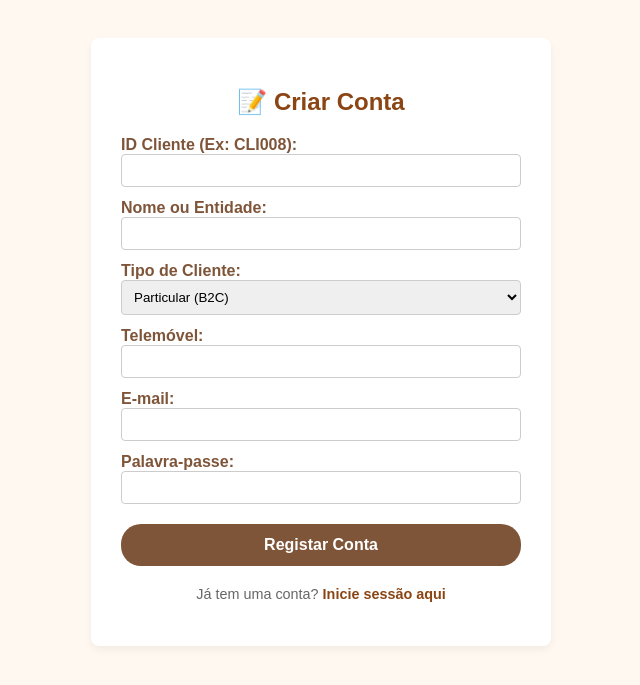
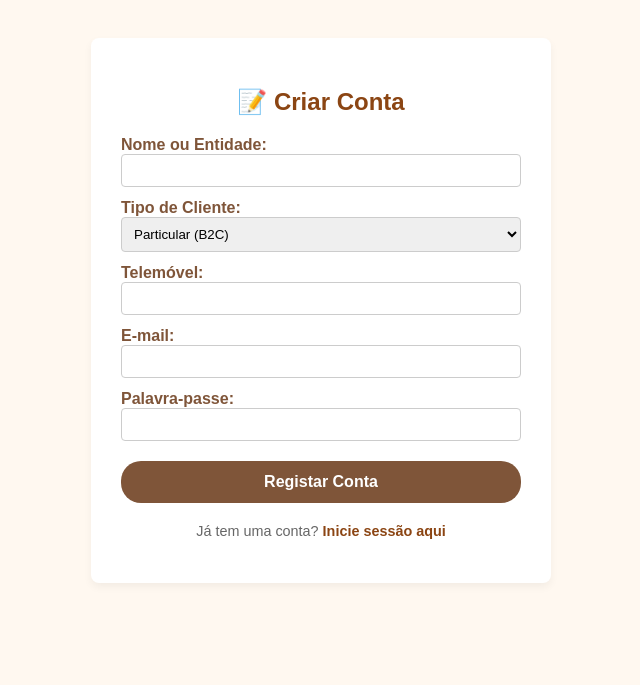
Before and after one commit to 1970paula/casadolo2, a Flask app: page /registo in a window 1280 px wide. Shown: the top 685 px of the page, without its empty margins (319-959 px from the left). Run offline with Flask 3, Linux system fonts and the light colour scheme.

Commit message:
Update: gerar id do cliente automaticamente e remover do formulario

```diff
--- a/app.py
+++ b/app.py
@@ -62,7 +62,6 @@ def index():
 @app.route('/registo', methods=['GET', 'POST'])
 def registo():
     if request.method == 'POST':
-        id_cliente = request.form.get('id_cliente')
         nome_entidade = request.form.get('nome_entidade')
         tipo_cliente = request.form.get('tipo_cliente')
         telemovel = request.form.get('telemovel')
@@ -75,15 +74,24 @@ def registo():
         try:
             db = ligar_bd()
             cursor = db.cursor()
+
+            # Conta quantos clientes existem para gerar o próximo ID automaticamente
+            cursor.execute("SELECT COUNT(*) FROM clientes")
+            total_clientes = cursor.fetchone()[0]
+
+            # Cria o próximo ID no formato correto (ex: CLI0015)
+            id_cliente = f"CLI{total_clientes + 1:04d}"
+
             # Mapeamento correspondente à estrutura da sua tabela 'clientes'
             cursor.execute(
                 """INSERT INTO clientes
-                (id_cliente, nome_entidade, tipo_cliente, telemovel, email, valor_total, valor_em_divida, password)
+                (id_cliente, nome_entidade, tipo_cliente, telemovel, email, valor_total, valor_em_divida, senha)
                 VALUES (?, ?, ?, ?, ?, 0.0, 0.0, ?)""",
                 (id_cliente, nome_entidade, tipo_cliente, telemovel, email, senha_encriptada)
             )
             db.commit()
             db.close()
+
             return redirect(url_for('login'))
         except sqlite3.IntegrityError:
             return "Erro: O ID de Cliente ou E-mail já existe na base de dados!"
--- a/templates/registo.html
+++ b/templates/registo.html
@@ -10,10 +10,6 @@
         <h2 style="color: #8B4513; text-align: center; margin-bottom: 20px;">📝 Criar Conta</h2>
 
         <form action="{{ url_for('registo') }}" method="POST">
-            <div style="margin-bottom: 12px;">
-                <label style="font-weight: bold; color: #7f5539;">ID Cliente (Ex: CLI008):</label>
-                <input type="text" name="id_cliente" required style="width:100%; padding:8px; border-radius:4px; border:1px solid #ccc; box-sizing: border-box;">
-            </div>
 
             <div style="margin-bottom: 12px;">
                 <label style="font-weight: bold; color: #7f5539;">Nome ou Entidade:</label>
```
